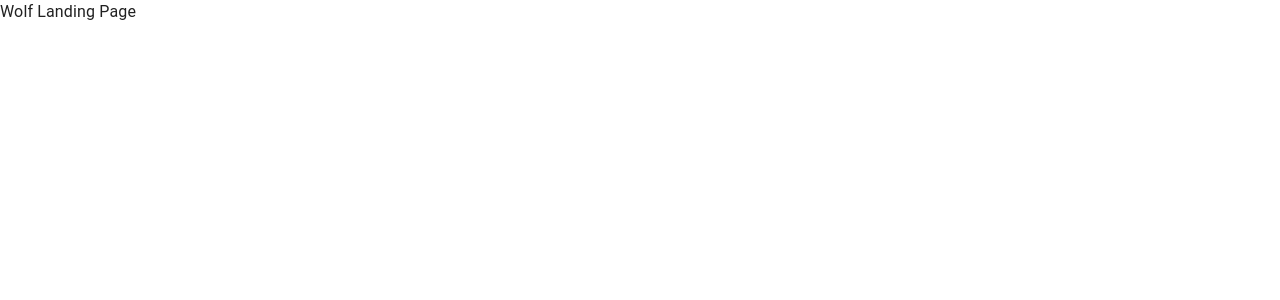
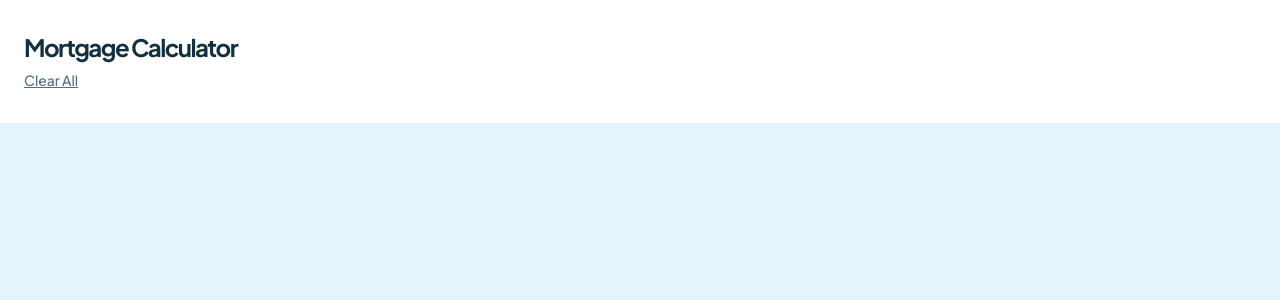
Before and after one commit to mckoyd/wolf-mortgage-repayment-calculator, a React app: page /#/ in a window 1280 px wide. Shown: the top 300 px of the page. Built offline with nearby package versions, Linux system fonts and the light colour scheme.

Commit message:
adds landing | adds header

```diff
--- /dev/null
+++ b/src/components/ClearAllBtn.tsx
@@ -0,0 +1,22 @@
+import { Button, Typography } from "@mui/material";
+import React from "react";
+import { clearAllBtnText } from "../config/header.config";
+import { useClearAllBtnStyles } from "../styles/clearAllBtn.styles";
+
+const ClearAllBtn: React.FC = () => {
+  const { classes } = useClearAllBtnStyles();
+
+  const handleClearAllBtn = () => {
+    console.log("clearAllBtn clicked");
+  };
+
+  return (
+    <Button className={classes.clearAllBtn} onClick={handleClearAllBtn}>
+      <Typography component="span" className={classes.clearAllBtnText}>
+        {clearAllBtnText}
+      </Typography>
+    </Button>
+  );
+};
+
+export default ClearAllBtn;
--- /dev/null
+++ b/src/components/Header.tsx
@@ -0,0 +1,20 @@
+import React from "react";
+
+import { Button, Grid, Typography } from "@mui/material";
+
+import { useHeaderStyles } from "../styles/header.styles";
+import { title } from "../config/header.config";
+import ClearAllBtn from "./ClearAllBtn";
+
+const Header: React.FC = () => {
+  const { classes } = useHeaderStyles();
+
+  return (
+    <Grid item className={classes.headerItemContainer}>
+      <Typography className={classes.headerText}>{title}</Typography>
+      <ClearAllBtn />
+    </Grid>
+  );
+};
+
+export default Header;
--- /dev/null
+++ b/src/config/header.config.ts
@@ -0,0 +1,2 @@
+export const title = "Mortgage Calculator";
+export const clearAllBtnText = "Clear All";
--- a/src/pages/App.tsx
+++ b/src/pages/App.tsx
@@ -1,13 +1,15 @@
 import React from "react";
 import { GlobalStyles } from "@mui/material";
 import { Route, Routes } from "react-router-dom";
+import Landing from "./Landing";
+import { useGlobalStyles } from "../styles/global.styles";
 
 const App: React.FC = () => {
   return (
     <div className="app">
-      <GlobalStyles styles={{}} />
+      <GlobalStyles styles={useGlobalStyles} />
       <Routes>
-        <Route path="/" element={<div>Wolf Landing Page</div>} />
+        <Route path="/" element={<Landing />} />
       </Routes>
     </div>
   );
--- /dev/null
+++ b/src/pages/Landing.tsx
@@ -0,0 +1,23 @@
+import React from "react";
+import { Grid } from "@mui/material";
+
+import { useLandingStyles } from "../styles/landing.styles";
+
+import Header from "../components/Header";
+
+const Landing: React.FC = () => {
+  const { classes } = useLandingStyles();
+
+  return (
+    <Grid
+      container
+      direction="column"
+      role="main"
+      className={classes.mainContainer}
+    >
+      <Header />
+    </Grid>
+  );
+};
+
+export default Landing;
--- /dev/null
+++ b/src/styles/clearAllBtn.styles.ts
@@ -0,0 +1,15 @@
+import { CSSProperties } from "react";
+import { tss } from "tss-react/mui";
+
+export const useClearAllBtnStyles = tss.create(({ theme }) => ({
+  clearAllBtn: {
+    padding: 0,
+    justifyContent: "flex-start",
+  },
+  clearAllBtnText: {
+    ...(theme.typography.preset4 as CSSProperties),
+    color: theme.palette.common.slate7,
+    textTransform: "none",
+    textDecoration: "underline",
+  },
+}));
--- /dev/null
+++ b/src/styles/global.styles.ts
@@ -0,0 +1,7 @@
+import { slate1 } from "./theme";
+
+export const useGlobalStyles = {
+  body: {
+    background: slate1,
+  },
+};
--- /dev/null
+++ b/src/styles/header.styles.ts
@@ -0,0 +1,15 @@
+import { CSSProperties } from "react";
+import { tss } from "tss-react/mui";
+
+export const useHeaderStyles = tss.create(({ theme }) => ({
+  headerItemContainer: {
+    display: "flex",
+    flexDirection: "column",
+    gap: "0.5em",
+    alignItems: "flex-start",
+    padding: 0,
+  },
+  headerText: {
+    ...(theme.typography.preset2 as CSSProperties),
+  },
+}));
--- /dev/null
+++ b/src/styles/landing.styles.ts
@@ -0,0 +1,9 @@
+import { tss } from "tss-react/mui";
+
+export const useLandingStyles = tss.create(({ theme }) => ({
+  mainContainer: {
+    padding: "2em 1.5em",
+    gap: "2em",
+    background: theme.palette.common.white,
+  },
+}));
--- a/src/styles/theme.ts
+++ b/src/styles/theme.ts
@@ -34,7 +34,7 @@ const slate9 = "#133041";
 const slate7 = "#4E6E7E";
 const slate5 = "#6B94A8";
 const slate3 = "#9ABED5";
-const slate1 = "#E4F4FD";
+export const slate1 = "#E4F4FD";
 
 const theme: Theme = createTheme({
   palette: {
```
